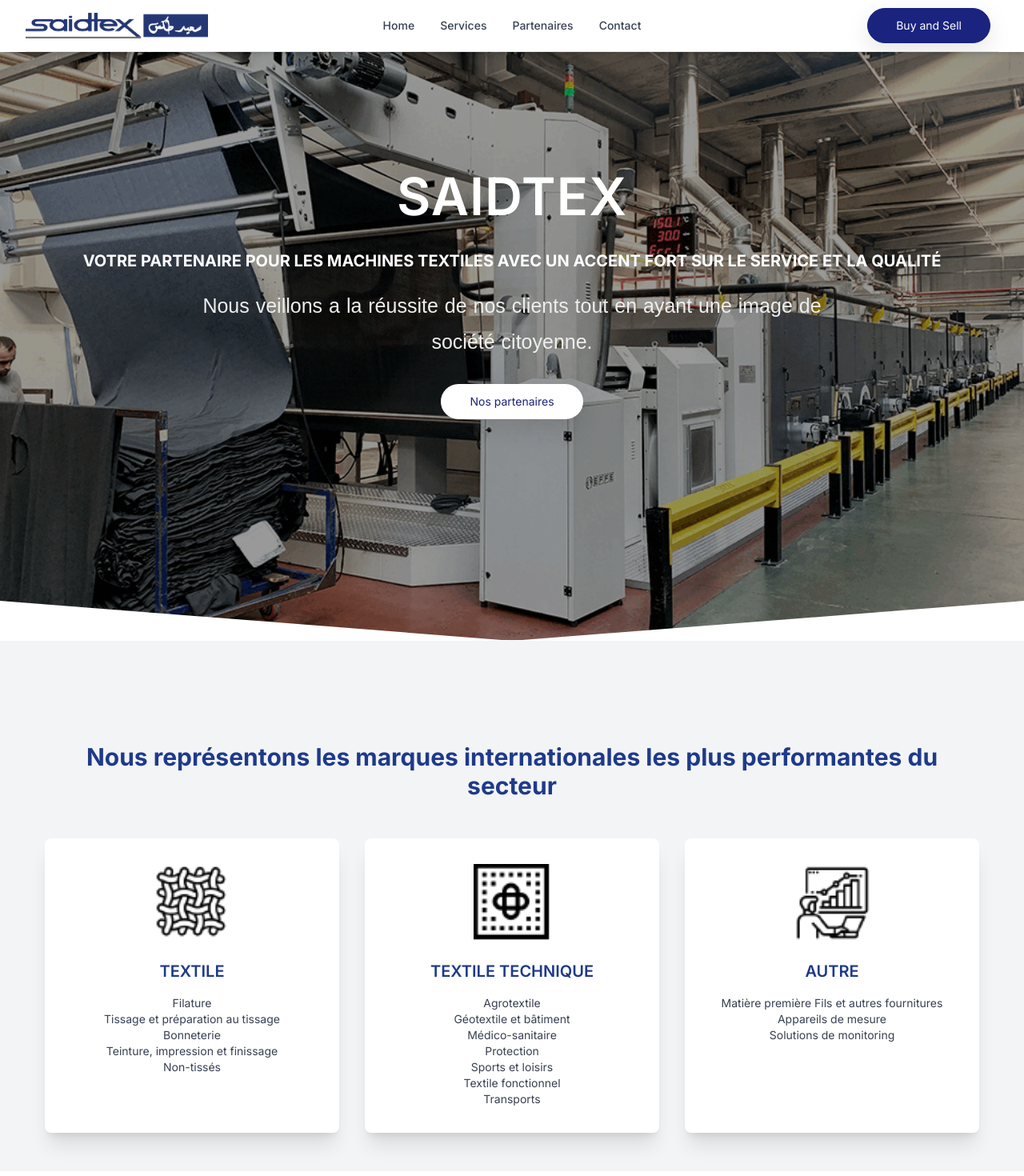
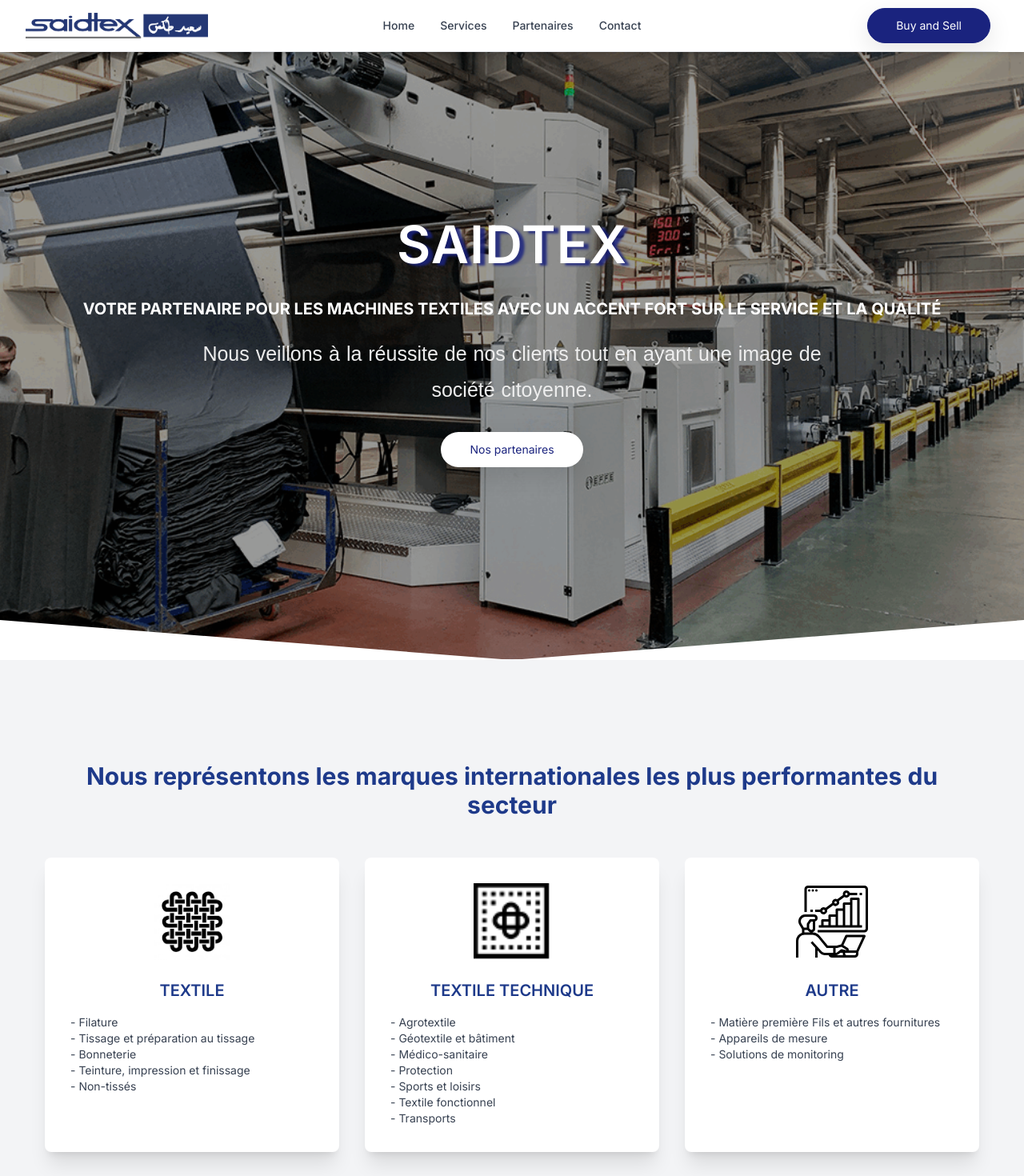
Before and after one commit to ilyasfarkhane-dev/saidtex, a Next.js app: page / in a window 1280 px wide. Shown: the top 1470 px of the page at 80% size. Built offline with nearby package versions, Linux system fonts and the light colour scheme.

Commit message:
last change

```diff
--- a/app/components/about.jsx
+++ b/app/components/about.jsx
@@ -12,19 +12,19 @@
           {/* Column 1 */}
           <div className="bg-white rounded-lg shadow-xl p-8 transition duration-300 ease-in-out transform hover:-translate-y-1 hover:shadow-2xl">
             <img
-              src="/images/textile.png"
+              src="/images/textile.jpeg"
               alt="Textile"
               className="mx-auto h-24 w-24 mb-6"
             />
             <h3 className="text-xl text-blue-900 font-semibold mb-4 text-center">
               TEXTILE
             </h3>
-            <ul className=" text-center text-sm text-gray-700">
-              <li>Filature</li>
-              <li>Tissage et préparation au tissage</li>
-              <li>Bonneterie</li>
-              <li>Teinture, impression et finissage</li>
-              <li>Non-tissés</li>
+            <ul className=" text-sm text-gray-700">
+              <li>- Filature</li>
+              <li>- Tissage et préparation au tissage</li>
+              <li>- Bonneterie</li>
+              <li>- Teinture, impression et finissage</li>
+              <li>- Non-tissés</li>
             </ul>
           </div>
           {/* Column 2 */}
@@ -37,30 +37,30 @@
             <h3 className="text-xl text-blue-900 font-semibold mb-4 text-center">
               TEXTILE TECHNIQUE
             </h3>
-            <ul className=" text-center text-sm text-gray-700">
-              <li>Agrotextile</li>
-              <li>Géotextile et bâtiment</li>
-              <li>Médico-sanitaire</li>
-              <li>Protection</li>
-              <li>Sports et loisirs</li>
-              <li>Textile fonctionnel</li>
-              <li>Transports</li>
+            <ul className="text-sm text-gray-700">
+              <li>- Agrotextile</li>
+              <li>- Géotextile et bâtiment</li>
+              <li>- Médico-sanitaire</li>
+              <li>- Protection</li>
+              <li>- Sports et loisirs</li>
+              <li>- Textile fonctionnel</li>
+              <li>- Transports</li>
             </ul>
           </div>
           {/* Column 3 */}
           <div className="bg-white rounded-lg shadow-xl p-8 transition duration-300 ease-in-out transform hover:-translate-y-1 hover:shadow-2xl">
             <img
-              src="/images/autres.png"
+              src="/images/thechnique.svg"
               alt="Autre"
               className="mx-auto h-24 w-24 mb-6"
             />
             <h3 className="text-xl text-blue-900 font-semibold mb-4 text-center">
               AUTRE
             </h3>
-            <ul className="text-sm text-center text-gray-700">
-              <li>Matière première Fils et autres fournitures</li>
-              <li>Appareils de mesure</li>
-              <li>Solutions de monitoring</li>
+            <ul className="text-sm  text-gray-700">
+              <li>- Matière première Fils et autres fournitures</li>
+              <li>- Appareils de mesure</li>
+              <li>- Solutions de monitoring</li>
             </ul>
           </div>
         </div>
--- a/app/components/hero1.jsx
+++ b/app/components/hero1.jsx
@@ -1,6 +1,15 @@
-import React from "react";
+"use client";
+
+import React, { useState } from "react";
 
 const Hero1 = () => {
+  const scrollToPartenaires = () => {
+    const partenairesSection = document.getElementById("partenaires");
+    if (partenairesSection) {
+      partenairesSection.scrollIntoView({ behavior: "auto", block: "start" });
+    }
+  };
+
   return (
     <>
       <header
@@ -13,8 +22,14 @@
         <div className="absolute inset-0 bg-black opacity-40"></div>
         <div className="relative z-10 items-center">
           <div className="py-20">
-            <div className="text-center caption mt-[150px]">
-              <h1 className="text-white text-2xl font-bold mb-5">SAIDTEX</h1>
+            <div className="text-center caption mt-[210px]">
+              <h1
+                className="text-white text-2xl font-bold mb-5 relative"
+                style={{ textShadow: "6px 3px 3px rgba(26,35,126,0.84)" }}
+              >
+                SAIDTEX
+              </h1>
+
               <h3 className="text-white font-bold text-xl mb-5">
                 VOTRE PARTENAIRE POUR LES MACHINES TEXTILES AVEC UN ACCENT FORT
                 SUR LE SERVICE ET LA QUALITÉ
@@ -22,18 +37,13 @@
               <div className="grid grid-cols-12 gap-4">
                 <div className="col-span-10 col-start-2 lg:col-span-8 lg:col-start-3">
                   <p className="text-white">
-                    Nous veillons a la réussite de nos clients tout en ayant une
+                    Nous veillons à la réussite de nos clients tout en ayant une
                     image de société citoyenne.
                   </p>
                 </div>
               </div>
-              <a
-                href="#0"
-                data-scroll-nav="2"
-                className="butn butn-light mt-[30px]"
-              >
-                <span>Nos partenaires</span>
-              </a>
+
+              <Button scrollToPartenaires={scrollToPartenaires} />
               <div className="py-20"></div>
             </div>
           </div>
@@ -44,4 +54,12 @@
   );
 };
 
+const Button = ({ scrollToPartenaires }) => {
+  return (
+    <button onClick={scrollToPartenaires} className="butn butn-light mt-[30px]">
+      <span> Nos partenaires</span>
+    </button>
+  );
+};
+
 export default Hero1;
--- a/app/globals.css
+++ b/app/globals.css
@@ -389,9 +389,9 @@
   color: #fff;
 }
 
-/* .butn-bg:hover span {
+.butn-bg:hover span {
   color: #1a237e;
-} */
+}
 
 .butn-light,
 .butn-bord {
--- a/tailwind.config.js
+++ b/tailwind.config.js
@@ -13,6 +13,10 @@
           "conic-gradient(from 180deg at 50% 50%, var(--tw-gradient-stops))",
       },
     },
+    // Add custom utilities
+    textShadow: {
+      DEFAULT: "2px 2px 4px rgba(0, 0, 0, 0.5)",
+    },
   },
   plugins: [
     require("@tailwindcss/forms"),
```
Also changed, not shown: public/images/textile.jpeg (added), public/images/thechnique.svg (added).
